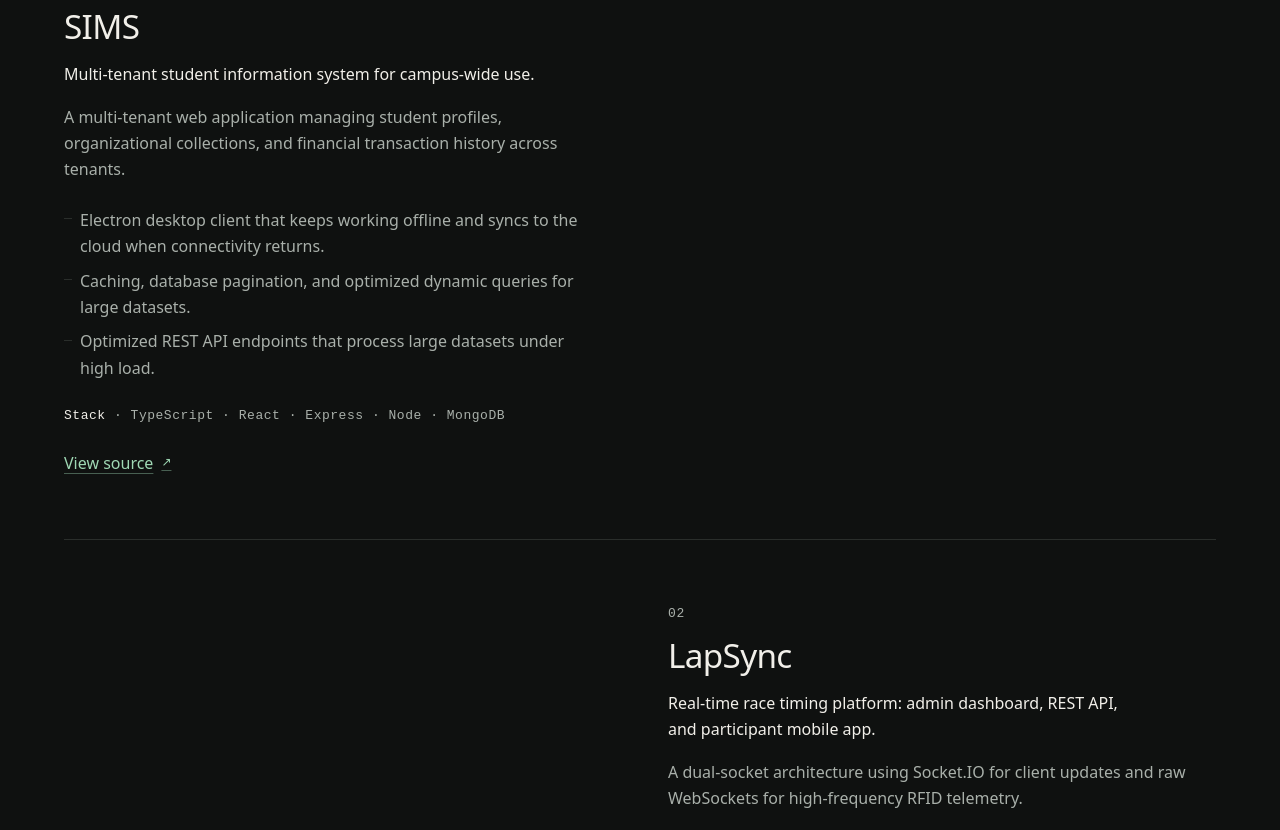
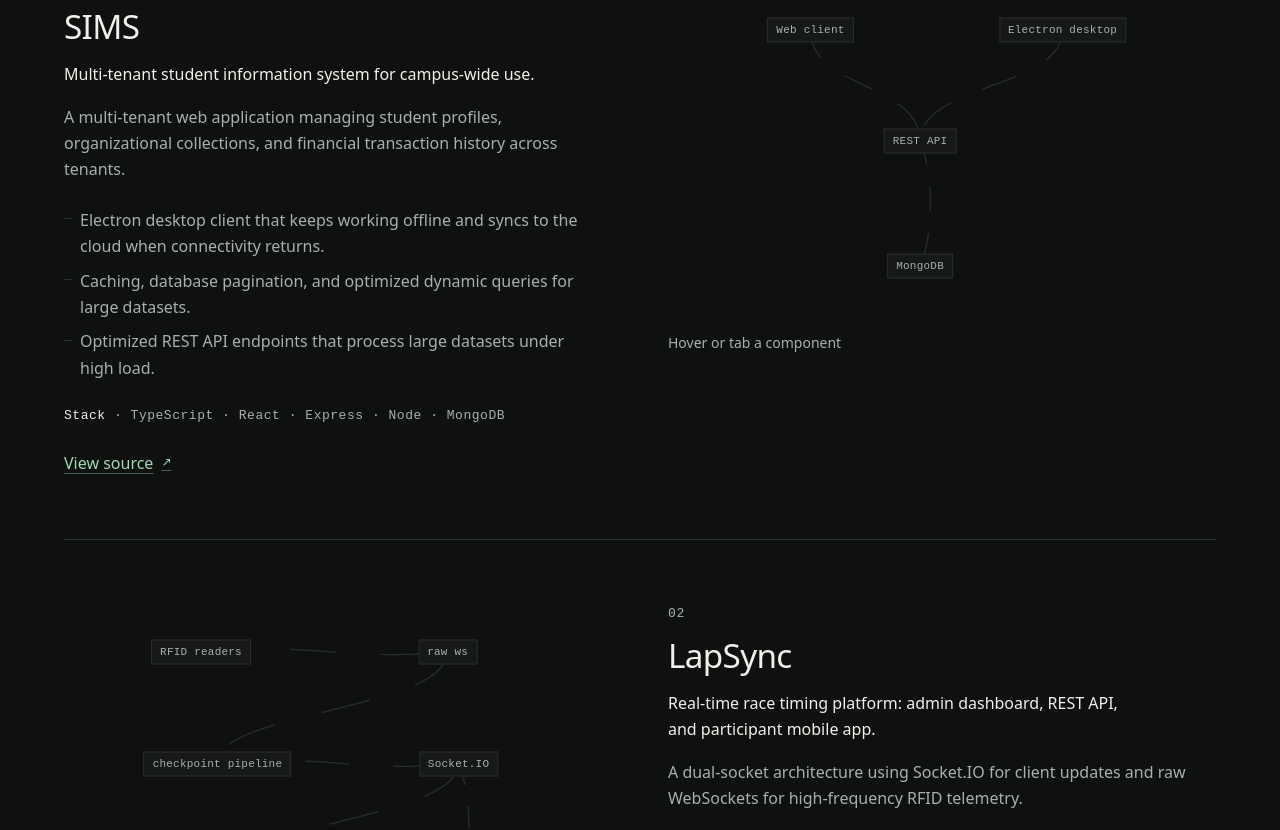
Before and after one commit to FiereEinar/personal-portfolio, a React (Vite) app: page / in a window 1280 px wide. Shown: the part 1060-1890 px from the top of the page. Built offline with nearby package versions, Linux system fonts and the light colour scheme.

Commit message:
feat: add playable system diagrams

```diff
--- /dev/null
+++ b/src/components/SystemDiagram.tsx
@@ -0,0 +1,142 @@
+import { useEffect, useRef, useState } from "react";
+import { diagrams } from "../data/diagrams";
+
+type SystemDiagramProps = {
+  id: "sims" | "lapsync";
+};
+
+export default function SystemDiagram({ id }: SystemDiagramProps) {
+  const diagram = diagrams[id];
+  const frameRef = useRef<HTMLDivElement>(null);
+  const [activeId, setActiveId] = useState<string | null>(null);
+  const [drawn, setDrawn] = useState(
+    () =>
+      typeof window !== "undefined" &&
+      window.matchMedia("(prefers-reduced-motion: reduce)").matches,
+  );
+
+  useEffect(() => {
+    if (drawn) return;
+    const frame = frameRef.current;
+    if (!frame) return;
+
+    const observer = new IntersectionObserver(
+      (entries) => {
+        if (entries.some((entry) => entry.isIntersecting)) {
+          setDrawn(true);
+          observer.disconnect();
+        }
+      },
+      { threshold: 0.1 },
+    );
+
+    observer.observe(frame);
+    return () => observer.disconnect();
+  }, [drawn]);
+
+  const active = diagram.nodes.find((node) => node.id === activeId) ?? null;
+
+  const activeIds = new Set<string>();
+  if (activeId) {
+    const queue = [activeId];
+    while (queue.length > 0) {
+      const current = queue.shift() as string;
+      if (activeIds.has(current)) continue;
+      activeIds.add(current);
+      for (const edge of diagram.edges) {
+        if (edge.from === current) queue.push(edge.to);
+      }
+    }
+  }
+
+  const captionId = `diagram-caption-${id}`;
+
+  return (
+    <div
+      data-testid={`diagram-${id}`}
+      className="py-2"
+      onKeyDown={(event) => {
+        if (event.key === "Escape") setActiveId(null);
+      }}
+    >
+      <div
+        ref={frameRef}
+        data-drawn={drawn ? "true" : "false"}
+        className="relative aspect-[5/3] w-full"
+      >
+        <svg
+          aria-hidden="true"
+          viewBox="0 0 100 60"
+          preserveAspectRatio="none"
+          className="absolute inset-0 h-full w-full"
+        >
+          {diagram.edges.map((edge) => {
+            const isActive = activeIds.has(edge.from);
+            return (
+              <path
+                key={`${edge.from}-${edge.to}`}
+                d={edge.d}
+                pathLength={1}
+                data-edge={`${edge.from}->${edge.to}`}
+                data-active={isActive ? "true" : undefined}
+                className={`diagram-path ${isActive ? "text-accent" : "text-line"}`}
+                fill="none"
+                stroke="currentColor"
+                strokeWidth={1.25}
+                strokeLinecap="round"
+                vectorEffect="non-scaling-stroke"
+              />
+            );
+          })}
+        </svg>
+
+        {diagram.nodes.map((node) => {
+          const isActive = activeIds.has(node.id);
+          return (
+            <button
+              key={node.id}
+              type="button"
+              data-node={node.id}
+              data-active={isActive ? "true" : undefined}
+              aria-describedby={captionId}
+              onFocus={() => setActiveId(node.id)}
+              onMouseEnter={() => setActiveId(node.id)}
+              onMouseLeave={() =>
+                setActiveId((current) => (current === node.id ? null : current))
+              }
+              onBlur={() =>
+                setActiveId((current) => (current === node.id ? null : current))
+              }
+              style={{ left: `${node.x}%`, top: `${node.y}%` }}
+              className={`absolute -translate-x-1/2 -translate-y-1/2 border bg-surface px-2 py-1.5 font-mono text-[0.6875rem] leading-none tracking-[0.02em] whitespace-nowrap transition-colors duration-[120ms] ${
+                isActive
+                  ? "border-ink text-ink"
+                  : "border-line text-muted hover:border-muted hover:text-ink"
+              }`}
+            >
+              {node.label}
+            </button>
+          );
+        })}
+      </div>
+
+      <p
+        id={captionId}
+        data-testid="diagram-caption"
+        aria-live="polite"
+        className="mt-5 min-h-[3rem] max-w-[48ch] text-sm leading-[1.6] text-muted"
+      >
+        {active ? (
+          <>
+            <span className="font-mono text-[0.75rem] tracking-[0.04em] text-ink uppercase">
+              {active.label}
+            </span>
+            <span className="mt-1 block">{active.caption}</span>
+          </>
+        ) : (
+          "Hover or tab a component"
+        )}
+      </p>
+    </div>
+  );
+}
--- a/src/components/Work.tsx
+++ b/src/components/Work.tsx
@@ -1,8 +1,10 @@
 import { profile, type Project } from "../data/profile";
+import SystemDiagram from "./SystemDiagram";
 
 function ProjectEntry({ project }: { project: Project }) {
   const reversed = project.id === "lapsync";
-  const hasVisual = Boolean(project.diagram);
+  const diagram = project.diagram;
+  const hasVisual = Boolean(diagram);
 
   return (
     <article
@@ -62,13 +64,15 @@ function ProjectEntry({ project }: { project: Project }) {
         ) : null}
       </div>
 
-      {hasVisual ? (
+      {diagram ? (
         <div
           data-testid={`visual-${project.id}`}
           className={`mt-10 min-h-[16rem] border-t border-line pt-8 mid:mt-0 mid:min-h-[20rem] mid:border-t-0 mid:pt-0 ${
             reversed ? "mid:order-1" : ""
           }`}
-        />
+        >
+          <SystemDiagram id={diagram} />
+        </div>
       ) : null}
     </article>
   );
--- /dev/null
+++ b/src/data/diagrams.ts
@@ -0,0 +1,110 @@
+export type DiagramNode = {
+  id: string;
+  label: string;
+  caption: string;
+  x: number;
+  y: number;
+};
+
+export type DiagramEdge = { from: string; to: string; d: string };
+
+export type Diagram = {
+  id: "sims" | "lapsync";
+  nodes: DiagramNode[];
+  edges: DiagramEdge[];
+};
+
+export const diagrams: Record<Diagram["id"], Diagram> = {
+  sims: {
+    id: "sims",
+    nodes: [
+      {
+        id: "web",
+        label: "Web client",
+        caption: "React — student profiles and collections",
+        x: 26,
+        y: 14,
+      },
+      {
+        id: "electron",
+        label: "Electron desktop",
+        caption: "Offline-first client with automated cloud sync",
+        x: 72,
+        y: 14,
+      },
+      {
+        id: "api",
+        label: "REST API",
+        caption: "Express endpoints tuned for large datasets",
+        x: 46,
+        y: 48,
+      },
+      {
+        id: "mongo",
+        label: "MongoDB",
+        caption: "Tenant data, paginated and cached",
+        x: 46,
+        y: 86,
+      },
+    ],
+    edges: [
+      { from: "web", to: "api", d: "M 26 8.4 C 26 19.2, 46 18, 46 28.8" },
+      { from: "electron", to: "api", d: "M 72 8.4 C 72 19.2, 46 18, 46 28.8" },
+      { from: "api", to: "mongo", d: "M 46 28.8 C 48.5 34.5, 48.5 45.9, 46 51.6" },
+    ],
+  },
+  lapsync: {
+    id: "lapsync",
+    nodes: [
+      {
+        id: "rfid",
+        label: "RFID readers",
+        caption: "High-frequency RFID scans at each checkpoint",
+        x: 25,
+        y: 12,
+      },
+      {
+        id: "ws",
+        label: "raw ws",
+        caption: "Raw WebSocket ingest for hardware telemetry",
+        x: 70,
+        y: 12,
+      },
+      {
+        id: "pipeline",
+        label: "checkpoint pipeline",
+        caption: "Maps scans to checkpoints in milliseconds",
+        x: 28,
+        y: 46,
+      },
+      {
+        id: "socketio",
+        label: "Socket.IO",
+        caption: "Live updates to dashboard and mobile app",
+        x: 72,
+        y: 46,
+      },
+      {
+        id: "dashboard",
+        label: "Dashboard",
+        caption: "Race control and results",
+        x: 30,
+        y: 82,
+      },
+      {
+        id: "mobile",
+        label: "Mobile app",
+        caption: "Participant progress",
+        x: 72,
+        y: 82,
+      },
+    ],
+    edges: [
+      { from: "rfid", to: "ws", d: "M 25 7.2 C 40 5.2, 55 9.2, 70 7.2" },
+      { from: "ws", to: "pipeline", d: "M 70 7.2 C 70 18, 28 18, 28 27.6" },
+      { from: "pipeline", to: "socketio", d: "M 28 27.6 C 42 25.6, 58 29.6, 72 27.6" },
+      { from: "socketio", to: "dashboard", d: "M 72 27.6 C 72 38, 30 38, 30 49.2" },
+      { from: "socketio", to: "mobile", d: "M 72 27.6 C 74.5 34, 74.5 43, 72 49.2" },
+    ],
+  },
+};
--- a/src/index.css
+++ b/src/index.css
@@ -48,6 +48,16 @@ article[id] {
 
 .skip-link:focus { transform: translateY(0); }
 
+.diagram-path {
+  stroke-dasharray: 1;
+  stroke-dashoffset: 1;
+  transition: stroke-dashoffset 800ms cubic-bezier(.2, .6, .2, 1);
+}
+
+[data-drawn="true"] .diagram-path {
+  stroke-dashoffset: 0;
+}
+
 [data-reveal] {
   opacity: 0;
   transform: translateY(12px);
@@ -75,4 +85,9 @@ article[id] {
     opacity: 1;
     transform: none;
   }
+
+  .diagram-path {
+    stroke-dashoffset: 0;
+    transition: none;
+  }
 }
```
Also changed, not shown: 1 other file (tests, documents, lock files or other folders).
